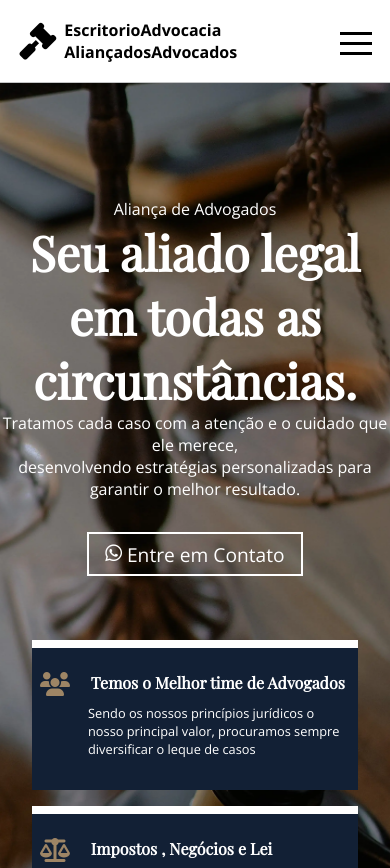
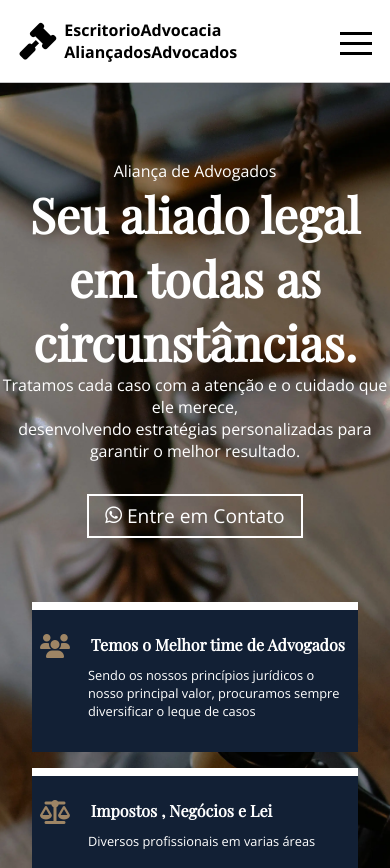
Before and after one commit to elfihr/AliancaAdvocados, a React (Create React App) app: page / in a window 390 px wide. Shown: the top 868 px of the page. Built offline with nearby package versions, Linux system fonts and the light colour scheme; a web font is replaced by a local one.

Commit message:
fix hero screen

```diff
--- a/src/style/Hero.css
+++ b/src/style/Hero.css
@@ -1,6 +1,6 @@
 .hero{
     width: 100%;
-    height: 100vh;
+    height: 120vh;
     display: flex;
     justify-content: center;
     flex-direction: column;
@@ -113,8 +113,11 @@
   }
 
   .hero{
-    height: 150vh;
+
+    height: auto;
+    padding: 10rem 0;
 }
+
   }
   @media(max-width:550px){
     .heroIntro_Wrapper{
--- a/src/style/Navbar.css
+++ b/src/style/Navbar.css
@@ -118,7 +118,7 @@
     }
 
     #check:checked~.navBar{
-        height: 26rem;
+        height: 21rem;
     }
 
 
@@ -140,7 +140,7 @@
         display: block;
         font-size: 1.6em;
         font-weight: 1.1rem;
-        margin: 1.5rem 0;
+        margin: 0.9rem 0;
         text-align: center;
         transition: .3s ease;
         transform: translateY(0);
```
